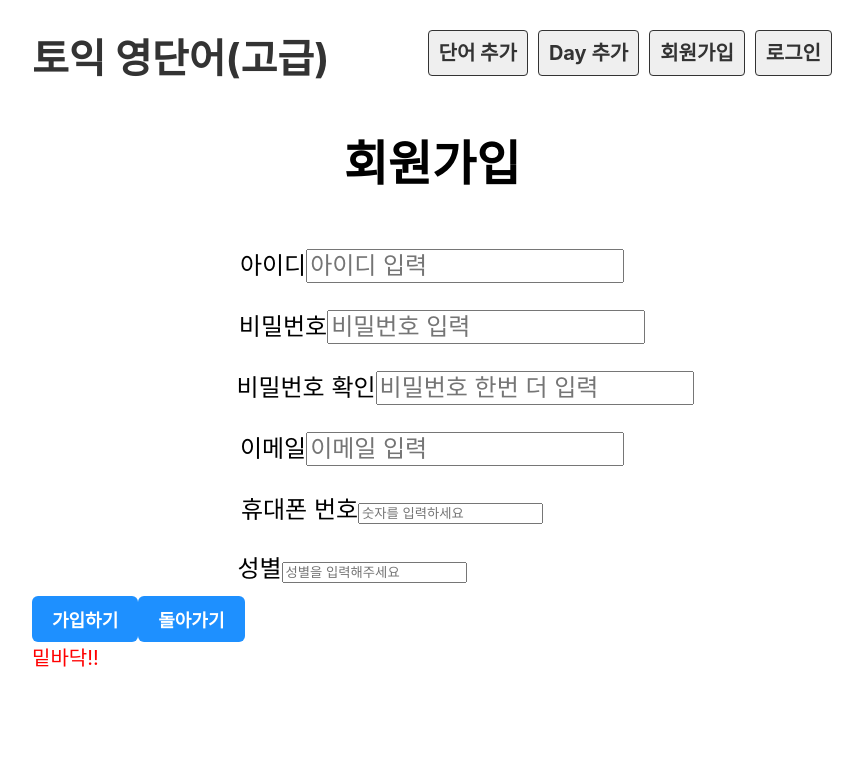
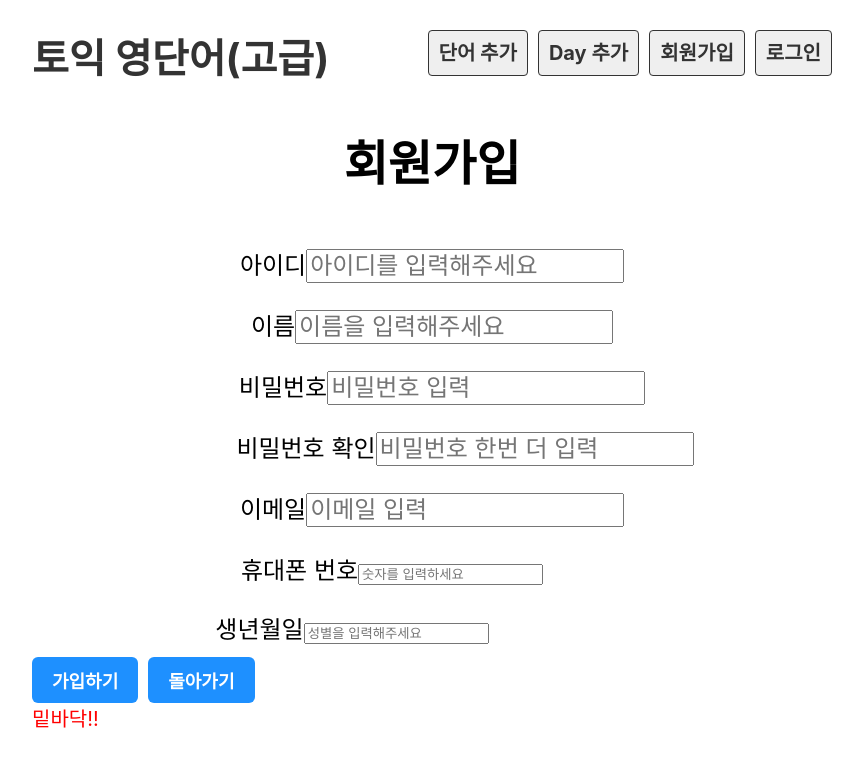
Before and after one commit to kyoungholee/React-voca-Project, a React (Create React App) app: page /sign_up in a window 1280 px wide. Shown: the top 766 px of the page, without its empty margins (208-1071 px from the left). Built offline with nearby package versions, Linux system fonts and the light colour scheme.

Commit message:
first commit

```diff
--- a/src/Sign.module.css
+++ b/src/Sign.module.css
@@ -50,3 +50,6 @@
     margin-right: 160px;
     font-size: 24px;
 }
+.join_btn{
+    margin-right: 10px;
+}
--- a/src/component/Sign.jsx
+++ b/src/component/Sign.jsx
@@ -1,7 +1,16 @@
-import React from 'react'
+import React, { useState } from 'react'
 import style from '../Sign.module.css';
 
 export default function Sign() {
+
+    const [id, setId] = useState("");
+    const [name, setName] = useState("");
+    const [password, setPassword] = useState("");
+    const [passwordConfirm, setPasswordConfirm] = useState("");
+    const [email, setEmail] = useState("");
+    const [phone, setPhone] = useState("");
+    const [birth, setBirth] = useState("");
+
 
     const onSubmit = (e) => {
         e.preventDefault();
@@ -18,7 +27,14 @@ export default function Sign() {
             <label>
                 아이디
             </label>
-            <input className={`${style.ID_input}`} type="text" placeholder='아이디 입력 ' />
+            <input className={`${style.ID_input}`} name = "userName" value={id} placeholder='아이디를 입력해주세요' onChange />
+        </div>
+
+        <div className={`${style.ID_start}`}>
+            <label>
+                이름
+            </label>
+            <input className={`${style.ID_input}`} name = "NickName" value={name} placeholder='이름을 입력해주세요' onChange />
         </div>
 
 
@@ -26,20 +42,20 @@ export default function Sign() {
             <label>
                 비밀번호
             </label>
-            <input className={`${style.PW_input}`} type="text" placeholder='비밀번호 입력' />
+            <input className={`${style.PW_input}`} name = "password" value={password} placeholder='비밀번호 입력' />
         </div>
         <div className={`${style.PW2_start}`}>
             <label>
                 비밀번호 확인
             </label>
-            <input className={`${style.PW2_input}`} type="text" placeholder='비밀번호 한번 더 입력' />
+            <input className={`${style.PW2_input}`} name = "password2" value={passwordConfirm} placeholder='비밀번호 한번 더 입력' />
         </div>
 
         <div className={`${style.EM_start}`}>
             <label>
                 이메일
             </label>
-            <input className={`${style.EM_input}`} type="text" placeholder='이메일 입력' />
+            <input className={`${style.EM_input}`} name = "email" value={email} placeholder='이메일 입력' />
 
         </div>
 
@@ -47,17 +63,17 @@ export default function Sign() {
             <label>
                 휴대폰 번호
             </label>
-            <input className={`${style.PN_input}`} type="text" placeholder='숫자를 입력하세요' />
+            <input className={`${style.PN_input}`} name = "phone" value={phone} placeholder='숫자를 입력하세요' />
         </div>
 
         <div className={`${style.Sex_start}`}>
             <label >
-                성별
+                생년월일
             </label>
-            <input type="text" placeholder='성별을 입력해주세요' />
+            <input type="text" value={birth} placeholder='성별을 입력해주세요' />
         </div>
 
-        <button>가입하기</button>
+        <button className={`${style.join_btn}`}>가입하기</button>
         <button>돌아가기</button>
 
         </form>
```
Also changed, not shown: src/db/data.json (+4 -4 lines).
